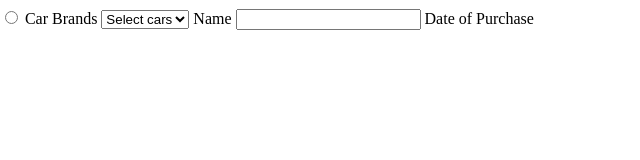
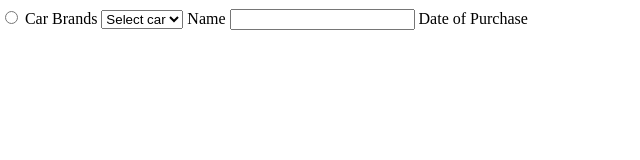
Before and after one commit to acciojob/car-insurance-form-ANILKUMARRegidi, a website: page main.html in a window 1280 px wide. Shown: the full height of the page, 639-1279 px from the left. Drawn offline with Linux system fonts and the light colour scheme.

Commit message:
created a submission

```diff
--- a/main.html
+++ b/main.html
@@ -19,8 +19,8 @@
 	<label for="gender_f">Female</label>
 	<input type="radio" id="gender_f" name="gender"required>
 	<label for="cars">Car Brands</label>
-	<select>
-		<option>Select cars</option>
+	<select name="car" id="cars">
+		<option>Select car</option>
 		<option value="BMW" >BMW</option>
 		<option value="Audi">Audi</option>
 		<option value="Mercedez">Mercedez</option>
```
